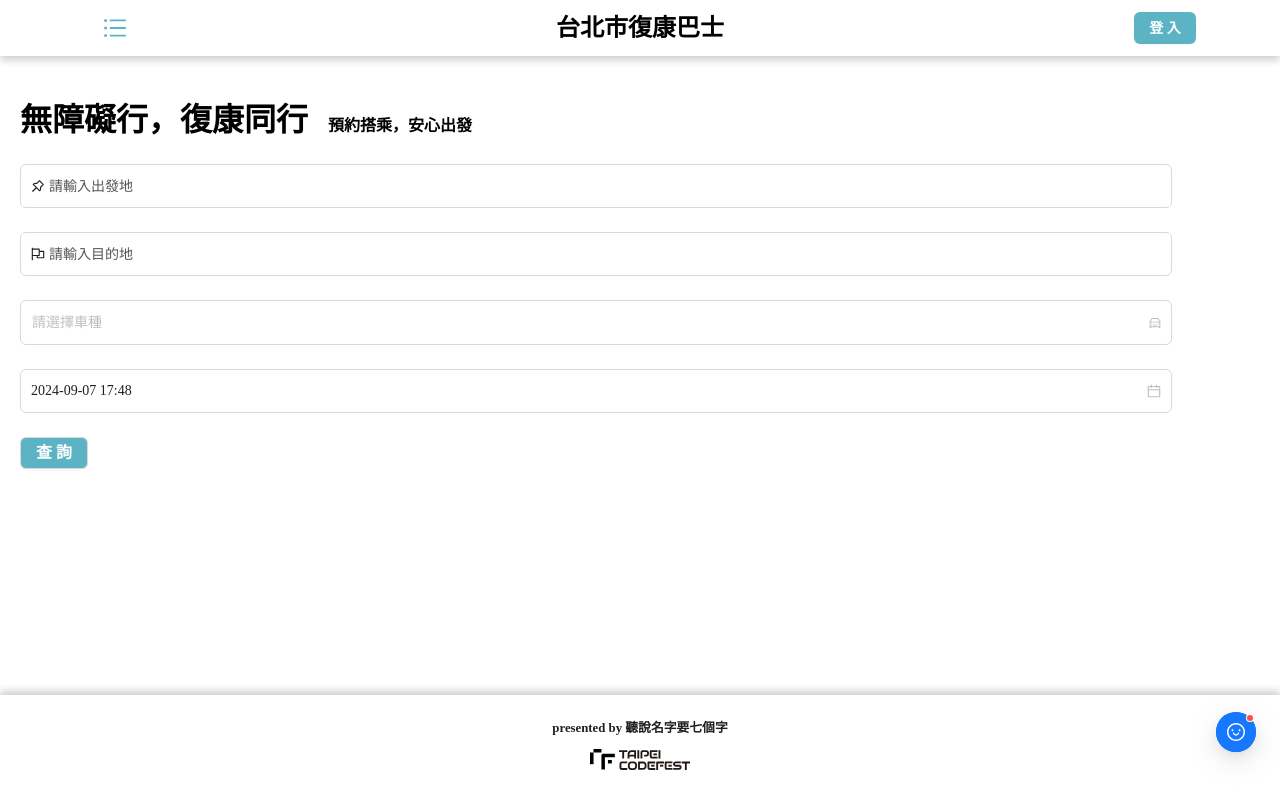
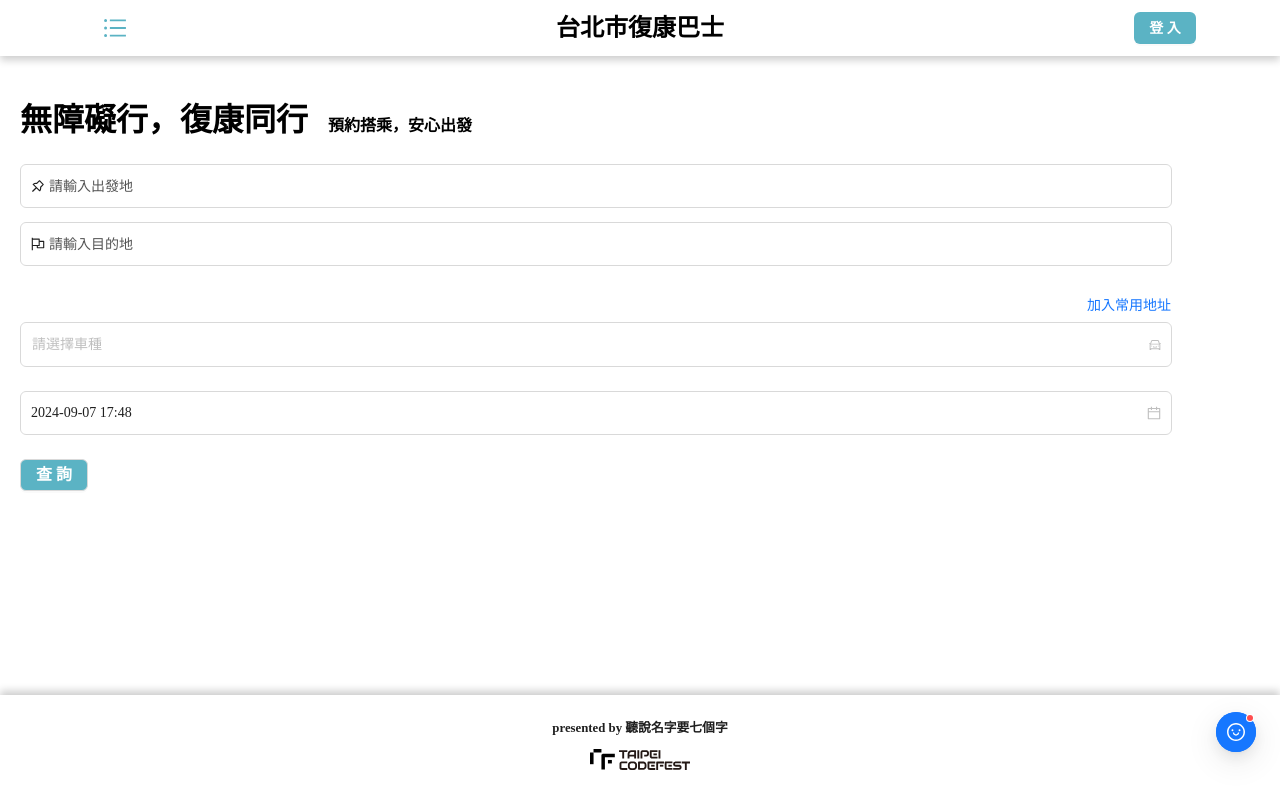
Before and after one commit to eastwdTW/taipeihackthon, a Next.js app: page /reserve in a window 1280 px wide. Built offline with nearby package versions, Linux system fonts and the light colour scheme.

Commit message:
[feat] Add usually addres

```diff
--- a/api/api.ts
+++ b/api/api.ts
@@ -14,6 +14,20 @@ export function setToken(token: string) {
 
 export function setUserName(name: string) {
   window.localStorage.setItem("_username", name);
+}
+
+export function setUsuallyAddress(from: string, to: string) {
+  window.localStorage.setItem("_from", from);
+  window.localStorage.setItem("_to", to);
+}
+
+export function tryGetUsuallyAddress(): {
+  from: string | null;
+  to: string | null;
+} {
+  const from = window.localStorage.getItem("_from");
+  const to = window.localStorage.getItem("_to");
+  return { from, to };
 }
 
 export function removeToken() {
--- a/src/app/reserve/page.tsx
+++ b/src/app/reserve/page.tsx
@@ -11,10 +11,16 @@ import {
   Modal,
   Flex,
   Popconfirm,
+  AutoComplete,
 } from "antd";
-import { useState } from "react";
+import { useEffect, useState } from "react";
 import dayjs from "dayjs";
-import { getAllCar, reserveCar } from "../../../api/api";
+import {
+  getAllCar,
+  reserveCar,
+  setUsuallyAddress,
+  tryGetUsuallyAddress,
+} from "../../../api/api";
 import { useForm } from "antd/lib/form/Form";
 import { CarOutlined, FlagOutlined, PushpinOutlined } from "@ant-design/icons";
 import { AvailableCarDto, CarType } from "../../../interface/reserve";
@@ -140,6 +146,8 @@ const ResultModal = ({
 export default function MainPage() {
   const [form] = useForm();
   const [availableCar, setAvailableCar] = useState<AvailableCarDto[]>([]);
+  const [fromOptions, setFromOptions] = useState<string>("");
+  const [toOptions, setToOptions] = useState<string>("");
   const [toggleResult, { toggle: toggleResultModal }] = useToggle();
 
   const disabledDate = (current: dayjs.Dayjs) => {
@@ -149,6 +157,13 @@ export default function MainPage() {
   const handleSearch = () => {
     form.validateFields().then((values) => {
       run(values);
+    });
+  };
+
+  const handleAddUsuallyAddress = () => {
+    form.validateFields().then(() => {
+      message.success("加入常用地址成功");
+      setUsuallyAddress(form.getFieldValue("from"), form.getFieldValue("to"));
     });
   };
 
@@ -162,6 +177,14 @@ export default function MainPage() {
       message.error("查詢失敗");
     },
   });
+
+  useEffect(() => {
+    const storedAddresses = tryGetUsuallyAddress();
+    if (storedAddresses.from && storedAddresses.to) {
+      setFromOptions(storedAddresses.from);
+      setToOptions(storedAddresses.to);
+    }
+  }, []);
 
   return (
     <>
@@ -228,6 +251,14 @@ export default function MainPage() {
                 marginLeft: "20px",
               }}
             >
+              <AutoComplete
+                options={fromOptions ? [{ value: fromOptions }] : []}
+                filterOption={(inputValue, option) =>
+                  option!.value
+                    .toLowerCase()
+                    .indexOf(inputValue.toLowerCase()) !== -1
+                }
+              >
                 <Input
                   style={{
                     padding: "10px",
@@ -236,6 +267,7 @@ export default function MainPage() {
                   placeholder={"請輸入出發地"}
                   className="custom-placeholder"
                 />
+              </AutoComplete>
             </Form.Item>
             <Form.Item
               className="fadeIn-animation"
@@ -251,6 +283,14 @@ export default function MainPage() {
                 marginLeft: "20px",
               }}
             >
+              <AutoComplete
+                options={toOptions ? [{ value: toOptions }] : []}
+                filterOption={(inputValue, option) =>
+                  option!.value
+                    .toLowerCase()
+                    .indexOf(inputValue.toLowerCase()) !== -1
+                }
+              >
                 <Input
                   style={{
                     padding: "10px",
@@ -259,7 +299,17 @@ export default function MainPage() {
                   placeholder={"請輸入目的地"}
                   className="custom-placeholder"
                 />
+              </AutoComplete>
             </Form.Item>
+            <Flex justify="end" style={{ width: "90%", marginLeft: "20px" }}>
+              <Button
+                type="link"
+                style={{ textAlign: "right", marginTop: "10px", padding: 0 }}
+                onClick={handleAddUsuallyAddress}
+              >
+                加入常用地址
+              </Button>
+            </Flex>
             <Form.Item
               className="fadeIn-animation"
               name="carType"
```
Lines whose indentation alone changed are shown as unchanged.
